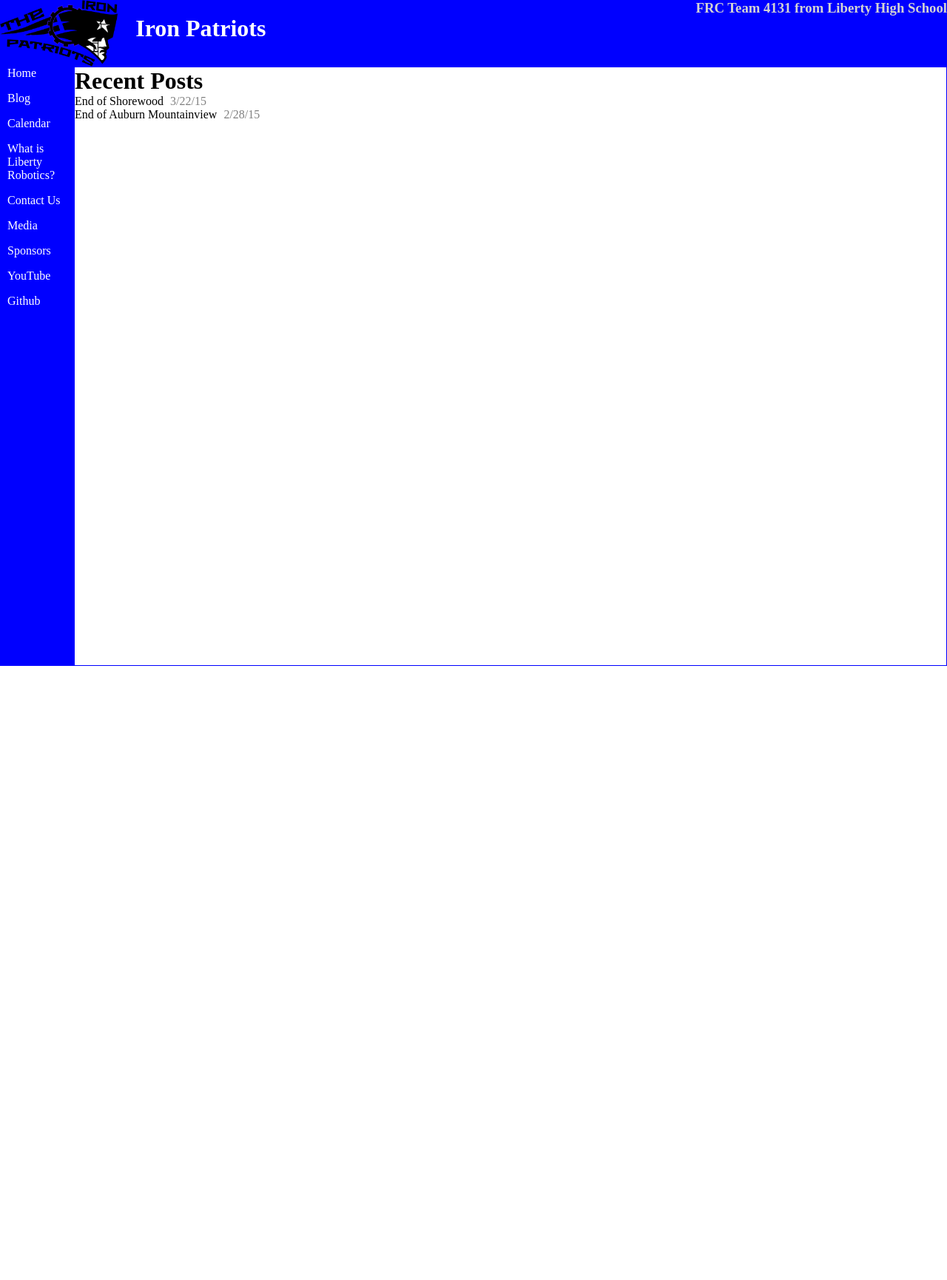
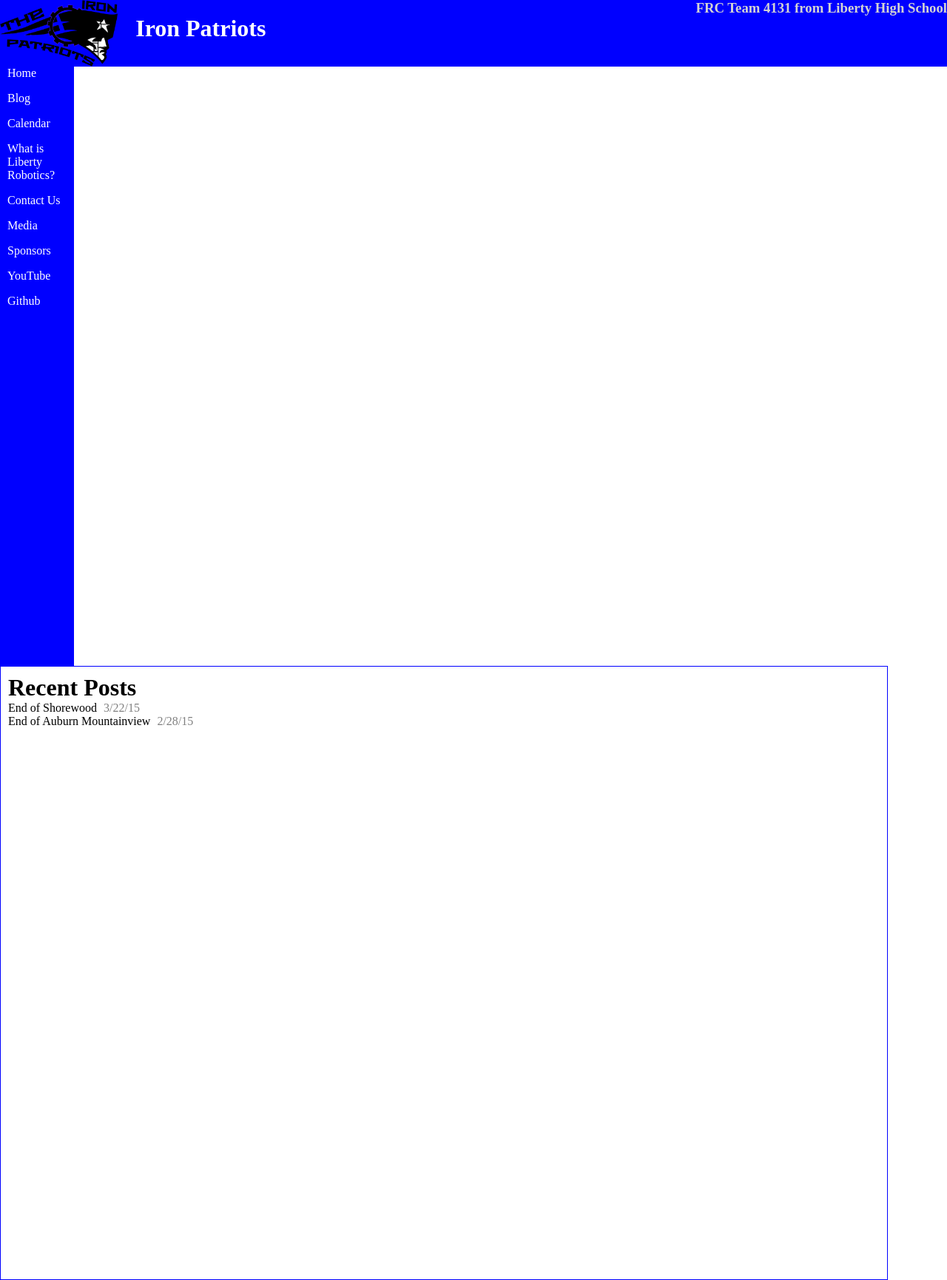
Before and after one commit to katiebugmoon/FRC4131.github.io, a Jekyll site: the page built from blog.html, in a window 1280 px wide. Shown: the whole page at 74% size. Built offline with Jekyll 4.4.1, drawn with Linux system fonts in a browser that asks for light colours; before the commit the page ends 900 px from its top, so only the background shows below that.

Commit message:
Add padding around content

```diff
--- a/_layouts/base.html
+++ b/_layouts/base.html
@@ -18,7 +18,7 @@
 				<a class="sitelink" href="https://www.youtube.com/channel/UC4yU-32WIU4Czi8nTdSphrQ" target="_blank">YouTube</a>
 				<a class="sitelink" href="https://github.com/FRC4131" target="_blank">Github</a>
 			</div>
-			<div style="width:calc(100% - 102px); height:calc(100% - 2px); border:1px solid blue; overflow:scroll;">
+			<div style="width:calc(100% - 102px); height:calc(100% - 2px); border:1px solid blue; overflow:scroll; padding:10px;">
 				{{ content }}
 			</div>
 		</div>
```
